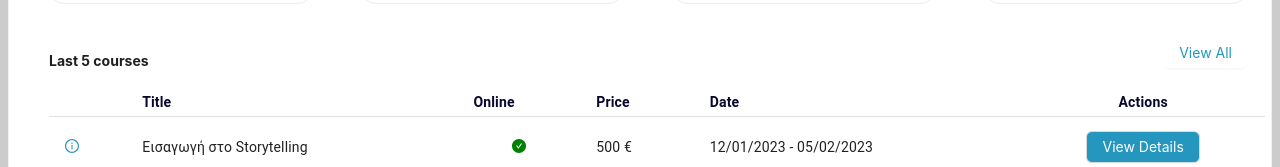
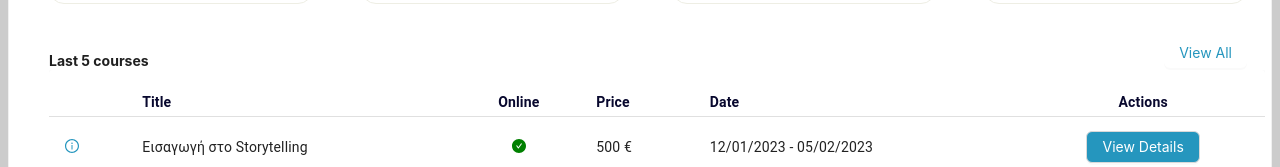
Before and after one commit to ssoc2afotos/react-project, a React (Create React App) app: page /dashboard in a window 1280 px wide. Shown: the part 264-431 px from the top of the page. Built offline with nearby package versions, Linux system fonts and the light colour scheme; data requests are answered from the project's data file.

Commit message:
css adjustment

```diff
--- a/src/dashboard/table/CoursesTableHead.jsx
+++ b/src/dashboard/table/CoursesTableHead.jsx
@@ -9,7 +9,11 @@ const CoursesTableHead = ({ headers }) => {
       <TableRow key={"header-row"} width="5%">
         <TableCell key={"ghost-cell"} />
         {headers.map((item) => (
-          <TableCell key={item.id} className="admin-header">
+          <TableCell
+            key={item.id}
+            align={item.name === "Online" ? "center" : "left"}
+            className="admin-header"
+          >
             <p key={`${item} - text`}>{item.name}</p>
           </TableCell>
         ))}
```
